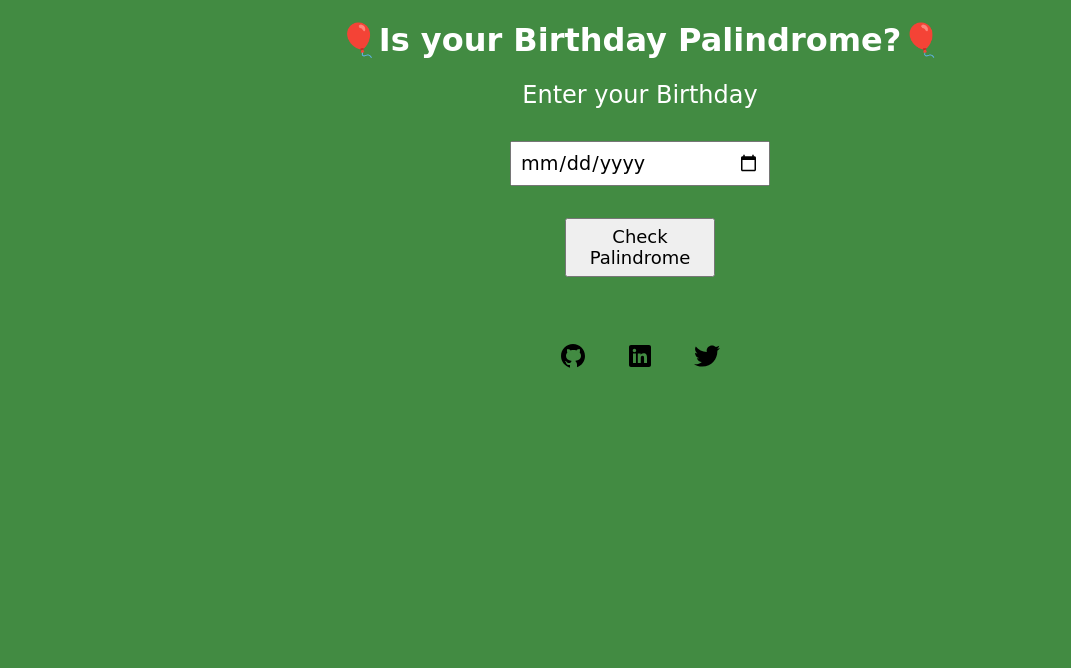
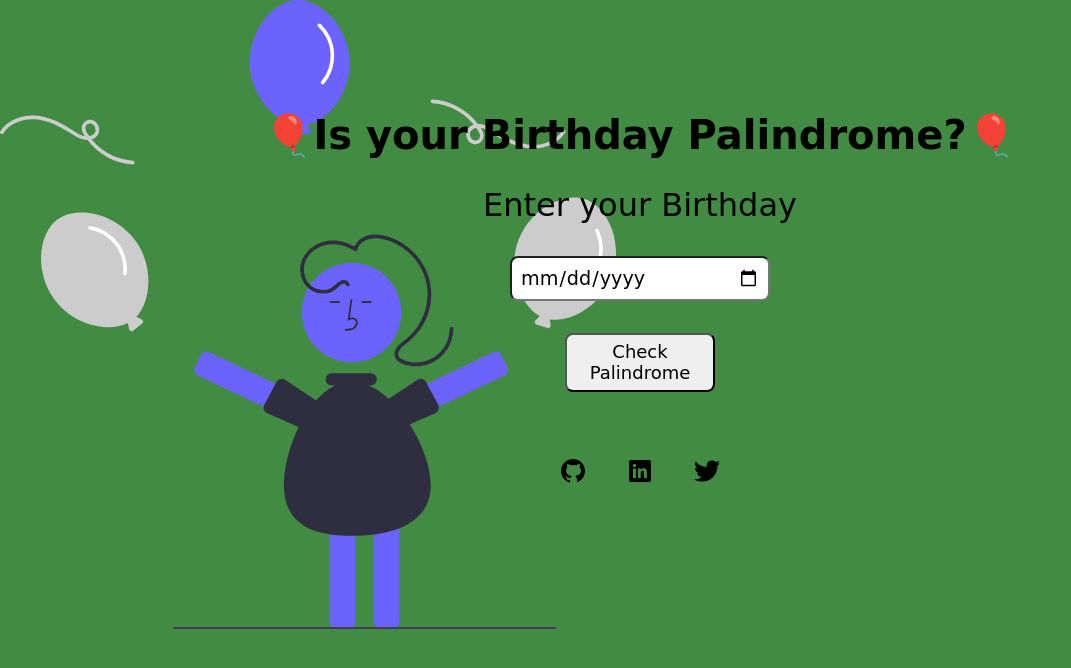
Before and after one commit to Maianki/Neog-mark-13-palindrome-birthday, a plain HTML site: page index.html in a window 1280 px wide. Shown: the whole page, without its empty margins (0-1071 px from the left). Drawn offline with Linux system fonts and the light colour scheme; a web font is replaced by a local one.

Commit message:
style: added background img and styled output message

```diff
--- a/styles.css
+++ b/styles.css
@@ -7,8 +7,17 @@
 body{
     text-align: center;
     background-color: var(--primary-color);
-    color: white;
+    color: black;
     font-family: 'Gaegu', cursive;
+    background-image: url("images/birthday.svg");
+    background-repeat: no-repeat;
+    background-attachment: fixed;
+
+}
+
+h1{
+    margin-top: 7rem;
+    font-size: 2.5rem;
 }
 
 .input-bdy{
@@ -18,6 +27,7 @@ body{
     padding: .5rem;
     margin: 2rem auto;
     font-size: larger;
+    border-radius: .5rem;
 }
 
 .btn-check{
@@ -27,10 +37,16 @@ body{
     padding: .4rem;
     display: block;
     margin: 1rem auto;
+    border-radius: .5rem;
+}
+
+.btn-check:hover{
+    background-color: black;
+    color: white;
 }
 
 .msg-to-user{
-    font-size: x-large;
+    font-size: xx-large;
 }
 
 footer{
@@ -46,3 +62,10 @@ footer ul{
     padding: 2rem;
     padding: 1rem;
 }
+
+#display-output{
+    font-size: x-large;
+    color: white;
+    width: 65vw;
+    margin: 2.5rem auto;
+}
```
Also changed, not shown: images/birthday.svg (added).
